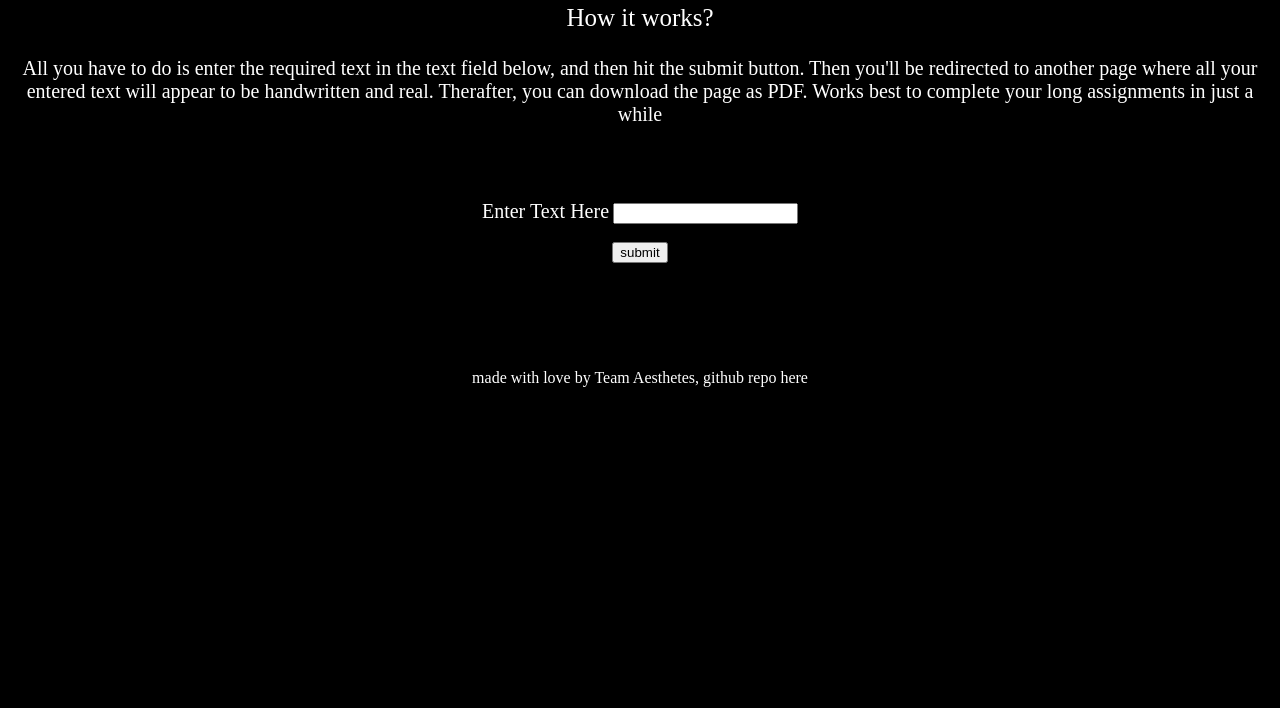
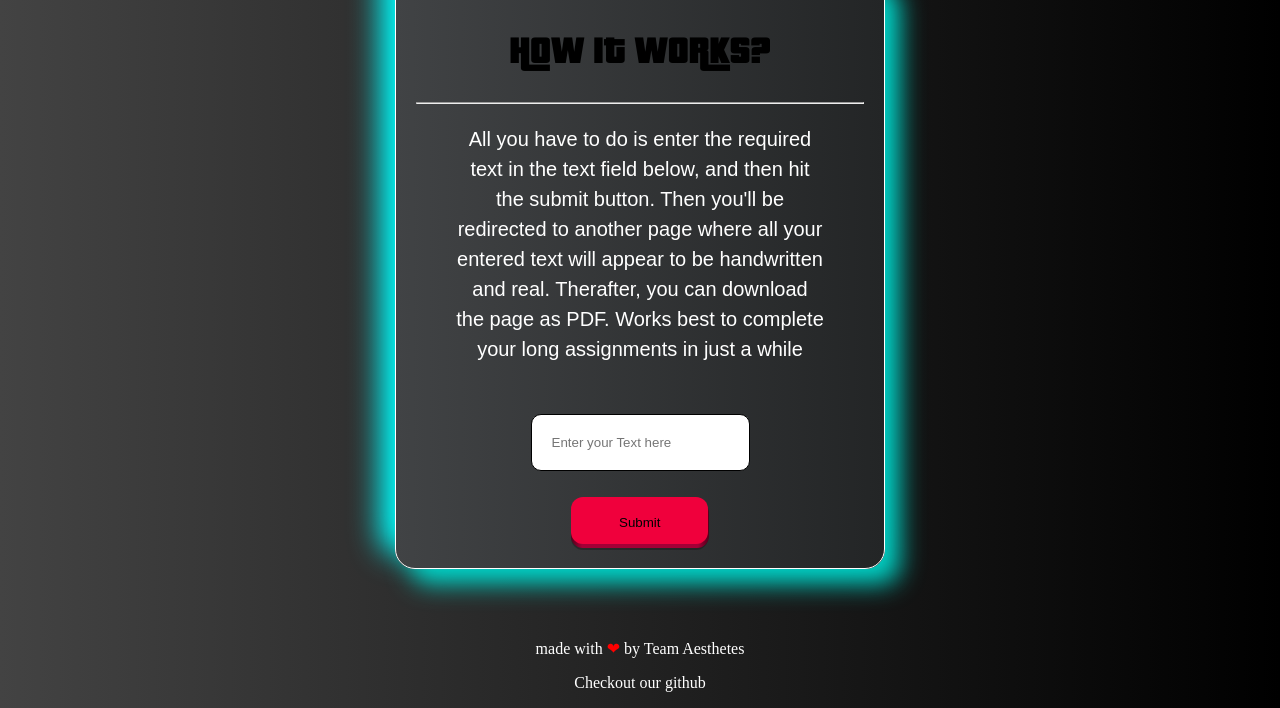
Before and after one commit to aakzsh/gta-done, a Flask app: page / in a window 1280 px wide. Shown: the part 288-996 px from the top of the page. Before the commit the page ends 675 px from the top, so only its background shows below. Run offline with Flask 2, Linux system fonts and the light colour scheme.

Commit message:
added some styling + a new font

```diff
--- a/static/styles.css
+++ b/static/styles.css
@@ -1,5 +1,14 @@
-.body1{
-  background-color: black;
+@font-face {
+    font-family: 'pricedown';
+    src: url(/static/pricedown_bl.ttf);
+}
+body{
+  padding:0;
+  margin:0;
+  box-sizing: border-box;
+  background: #000000;  /* fallback for old browsers */
+  background: -webkit-linear-gradient(to right, #434343, #000000);  /* Chrome 10-25, Safari 5.1-6 */
+  background: linear-gradient(to right, #434343, #000000); /* W3C, IE 10+/ Edge, Firefox 16+, Chrome 26+, Opera 12+, Safari 7+ */
 }
 
 .heading{
@@ -9,16 +18,13 @@
 }
 
 .subheading{
-  color: white;
-  font-size: 25px;
-  font-family: serif;
-
+  color: black;
+  font-size: 2em;
+  font-family: pricedown;
 }
 
 .textnormal{
-  color: white;
-  font-size: 20px;
-  font-family: serif;
+  padding:0 2em;
 }
 
 .footer{
@@ -31,3 +37,140 @@ a:link, a:visited {
   text-decoration: none;
   color: white;
 }
+
+.text-form{
+  font-size: 20px;
+  font-family: Arial,Helvetica, sans-serif;
+  line-height:1.5em;
+  color: white;
+  margin: 0 auto;
+  max-width:35%;
+  border: 1px solid white;
+  border-radius: 20px;
+  padding:20px 20px;
+  box-shadow: 15px 15px 25px #00d2c6, -15px -15px 30px #00ffff;
+  background: #232526;  /* fallback for old browsers */
+  background: -webkit-linear-gradient(to right, #414345, #232526);  /* Chrome 10-25, Safari 5.1-6 */
+  background: linear-gradient(to right, #414345, #232526); /* W3C, IE 10+/ Edge, Firefox 16+, Chrome 26+, Opera 12+, Safari 7+ */
+
+}
+
+.textbox{
+  border: 1px solid black;
+  border-radius:10px;
+  padding:20px;
+}
+
+.btn{
+  border: none;
+  background: none;
+}
+icon{
+  color: red;
+}
+
+a:hover{
+  text-decoration: underline;
+}
+
+.button-82-pushable {
+  position: relative;
+  border: none;
+  background: transparent;
+  padding: 0;
+  cursor: pointer;
+  outline-offset: 4px;
+  transition: filter 250ms;
+  user-select: none;
+  -webkit-user-select: none;
+  touch-action: manipulation;
+}
+
+.button-82-shadow {
+  position: absolute;
+  top: 0;
+  left: 0;
+  width: 100%;
+  height: 100%;
+  border-radius: 12px;
+  background: hsl(0deg 0% 0% / 0.25);
+  will-change: transform;
+  transform: translateY(2px);
+  transition:
+    transform
+    600ms
+    cubic-bezier(.3, .7, .4, 1);
+}
+
+.button-82-edge {
+  position: absolute;
+  top: 0;
+  left: 0;
+  width: 100%;
+  height: 100%;
+  border-radius: 12px;
+  background: linear-gradient(
+    to left,
+    hsl(340deg 100% 16%) 0%,
+    hsl(340deg 100% 32%) 8%,
+    hsl(340deg 100% 32%) 92%,
+    hsl(340deg 100% 16%) 100%
+  );
+}
+
+.button-82-front {
+  display: block;
+  position: relative;
+  padding: 12px 27px;
+  border-radius: 12px;
+  font-size: 1.1rem;
+  color: white;
+  background: hsl(345deg 100% 47%);
+  will-change: transform;
+  transform: translateY(-4px);
+  transition:
+    transform
+    600ms
+    cubic-bezier(.3, .7, .4, 1);
+}
+
+@media (min-width: 768px) {
+  .button-82-front {
+    font-size: 1.25rem;
+    padding: 12px 42px;
+  }
+}
+
+.button-82-pushable:hover {
+  filter: brightness(110%);
+}
+
+.button-82-pushable:hover .button-82-front {
+  transform: translateY(-6px);
+  transition:
+    transform
+    250ms
+    cubic-bezier(.3, .7, .4, 1.5);
+}
+
+.button-82-pushable:active .button-82-front {
+  transform: translateY(-2px);
+  transition: transform 34ms;
+}
+
+.button-82-pushable:hover .button-82-shadow {
+  transform: translateY(4px);
+  transition:
+    transform
+    250ms
+    cubic-bezier(.3, .7, .4, 1.5);
+}
+
+.button-82-pushable:active .button-82-shadow {
+  transform: translateY(1px);
+  transition: transform 34ms;
+}
+
+.button-82-pushable:focus:not(:focus-visible) {
+  outline: none;
+}
--- a/templates/index.html
+++ b/templates/index.html
@@ -14,33 +14,45 @@
 
       </center>
     </div>
+    <div class="text-form">
       <div class="subheading">
-
         <center>
             <p>How it works?</p>
         </center>
-
+        <hr>
       </div>
       <div class="textnormal">
         <center>
-  <p>All you have to do is enter the required text in the text field below, and then hit the submit button. Then you'll be redirected to another page where all your entered text will appear to be handwritten and real. Therafter, you can download the page as PDF. Works best to complete your long assignments in just a while</p>
-
-</center></div>
+          <p>
+              All you have to do is enter the required text in the text field below, and then hit the submit button.
+              Then you'll be redirected to another page where all your entered text will appear to be handwritten and real.
+              Therafter, you can download the page as PDF. Works best to complete your long assignments in just a while
+          </p>
+        </center>
+      </div>
+      <br>
+      <center>
+        <form class="" action="/output" method="post">
+          <!--<label for="enter" class="textnormal">Enter Text Here</label>-->
+          <input type="text" name="enter" value="" class="textbox" placeholder="Enter your Text here" >
+          <br><br />
+          <button class="button-82-pushable" role="button">
+            <span class="button-82-shadow"></span>
+            <span class="button-82-edge"></span>
+            <span class="button-82-front text">
+                    <input class="btn" type="submit" name="submit" value="Submit">
+            </span>
+          </button>
+        </form>
+      </center>
+    </div>
     <br>
     <br>
     <br>
-<center>
-  <form class="" action="/output" method="post">
-    <label for="enter" class="textnormal">Enter Text Here</label>
-    <input type="text" name="enter" value="" class="textbox" >
-    <br><br />
-    <input type="submit" name="submit" value="submit">
-  </form>
-</center>
-<br><br><br><br><br>
     <div class="footer">
       <center>
-    <p>made with love by Team Aesthetes, github repo <a href="https://github.com/aakzsh/gta-done" color="white">here</a></p>
+        <p>made with <icon>❤</icon> by Team Aesthetes</p>
+        <p>Checkout our <a href="https://github.com/aakzsh/gta-done" color="white">github</a></p>
       </center>
     </div>
   </body>
```
Also changed, not shown: static/pricedown_bl.ttf (added). Lines whose indentation alone changed are shown as unchanged.
